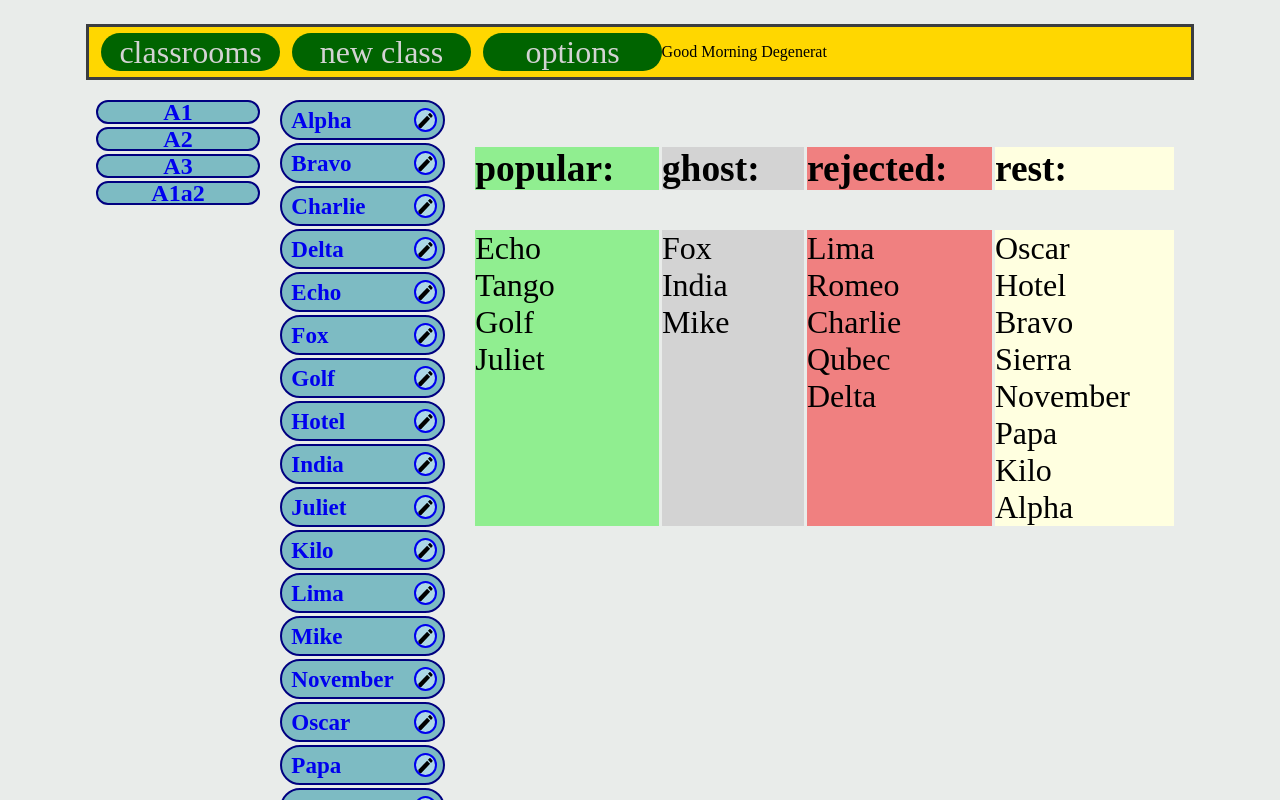
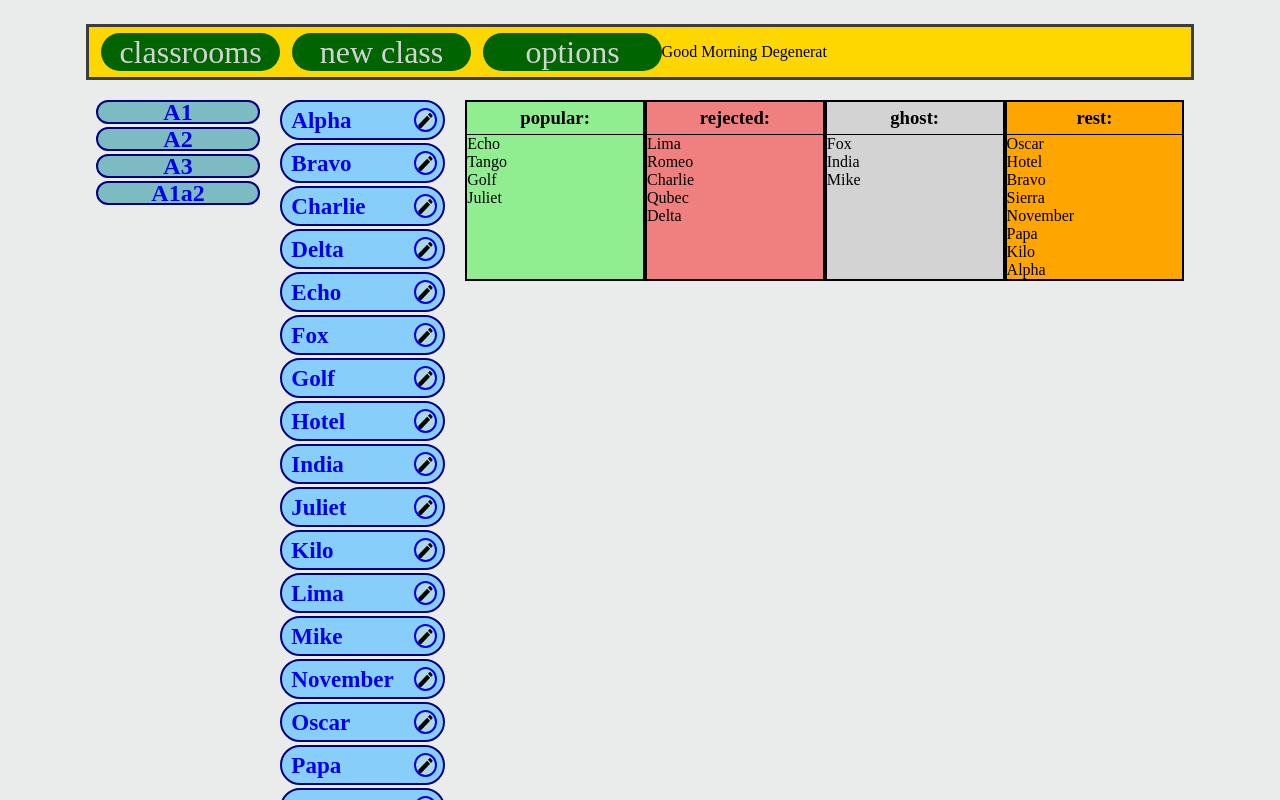
Before and after one commit to gulilo/Classroom, a React (Create React App) app: page /classroom/0 in a window 1280 px wide. Shown: the top 800 px of the page. Built offline with nearby package versions, Linux system fonts and the light colour scheme.

Commit message:
redone class data style to flex box

```diff
--- a/src/Components/ClassData.jsx
+++ b/src/Components/ClassData.jsx
@@ -64,33 +64,41 @@ function ClassData(props) {
 
   return (
     <div className={ClassTableStyle.ClassMainTable}>
+      <div className={ClassTableStyle.GroupContainer}>
       <h3 className={ClassTableStyle.likedH}>popular:</h3>
       <span className={ClassTableStyle.liked}>
         {_.map(classData.populars, ({ id, name }) => (
           <li key={id}> {name} </li>
         ))}
       </span>
+      </div>
 
+      <div className={ClassTableStyle.GroupContainer}>
       <h3 className={ClassTableStyle.deslikedH}>rejected:</h3>
       <span className={ClassTableStyle.desliked}>
         {_.map(classData.rejected, ({ id, name }) => (
           <li key={id}>{name} </li>
         ))}
       </span>
+      </div>
 
+      <div className={ClassTableStyle.GroupContainer}>
       <h3 className={ClassTableStyle.ghostsH}>ghost:</h3>
       <span className={ClassTableStyle.ghosts}>
         {_.map(classData.ghosts, ({ id, name }) => (
           <li key={id}>{name} </li>
         ))}
       </span>
+      </div>
 
+      <div className={ClassTableStyle.GroupContainer}>
       <h3 className={ClassTableStyle.halfH}>rest:</h3>
       <span className={ClassTableStyle.half}>
         {_.map(classData.rest, ({ id, name }) => (
           <li key={id}>{name} </li>
         ))}
       </span>
+      </div>
     </div>
   );
 }
--- a/src/cssFiles/ClassroomDataStyle.module.css
+++ b/src/cssFiles/ClassroomDataStyle.module.css
@@ -1,10 +1,95 @@
+
+.ClassMainTable{
+    display: flex;
+    flex-wrap: wrap;
+}
+
+
+.GroupContainer{
+    box-sizing: border-box;
+    width: 25%;
+    display: flex;
+    flex-direction: column;
+
+    align-items: flex-start;
+
+    border: solid 2px black;
+}
+
+.likedH{
+    background-color: lightgreen;
+    align-self: stretch;
+    margin: 0px;
+    padding: 0.3rem;
+    border-bottom: black;
+    border-bottom-width: 1px;
+    border-bottom-style: solid;
+    text-align: center;
+    justify-content: center;
+}
+.ghostsH{
+    background-color: lightgray;
+    align-self: stretch;
+    margin: 0px;
+    padding: 0.3rem;
+    border-bottom: black;
+    border-bottom-width: 1px;
+    border-bottom-style: solid;
+    text-align: center;
+    justify-content: center;
+}
+.deslikedH{
+    background-color:lightcoral;
+    align-self: stretch;
+    margin: 0px;
+    padding: 0.3rem;
+    border-bottom: black;
+    border-bottom-width: 1px;
+    border-bottom-style: solid;
+    text-align: center;
+    justify-content: center;
+}
+.halfH{
+    background-color: orange;
+    align-self: stretch;
+    margin: 0px;
+    padding: 0.3rem;
+    border-bottom: black;
+    border-bottom-width: 1px;
+    border-bottom-style: solid;
+    text-align: center;
+    justify-content: center;
+}
+
+.liked{
+    background-color: lightgreen;
+    align-self: stretch;
+    height: 100%;
+}
+.ghosts{
+    background-color: lightgray;
+    align-self: stretch;
+    height: 100%;
+}
+.desliked{
+    background-color: lightcoral;
+    align-self: stretch;
+    height: 100%;
+}
+.half{
+    background-color: orange;
+    align-self: stretch;
+    height: 100%;
+}
+
+/*
 .ClassMainTable{
     display: grid;
     grid-template-rows: 2;
 
     grid-template-columns:  repeat(4 1fr);
 
-    font-size: 2rem;
+    font-size: 1rem;
 
     margin: 10px;
     column-gap: 3px;
@@ -52,3 +137,4 @@
     grid-column: 4;
     background-color: lightyellow;
 }
+*/
--- a/src/cssFiles/ClassroomStyle.module.css
+++ b/src/cssFiles/ClassroomStyle.module.css
@@ -21,7 +21,7 @@ body{
 
     border : 2px navy solid;
     border-radius: 50px;
-    background-color: var(--middle-blue);
+    background-color:lightskyblue;
 
     padding: 1px 1px;
 
--- a/src/cssFiles/MainGridLayout.module.css
+++ b/src/cssFiles/MainGridLayout.module.css
@@ -5,6 +5,7 @@ body {
     height: 100%;
     margin: 0px;
 }
+
 
 .AppMainGrid {
 
@@ -56,3 +57,7 @@ body {
     grid-row: 2;
     grid-column: 4;
 }
+
+@media only screen and (min-width: 600px){
+    .body{background-color: black;}
+}
```
